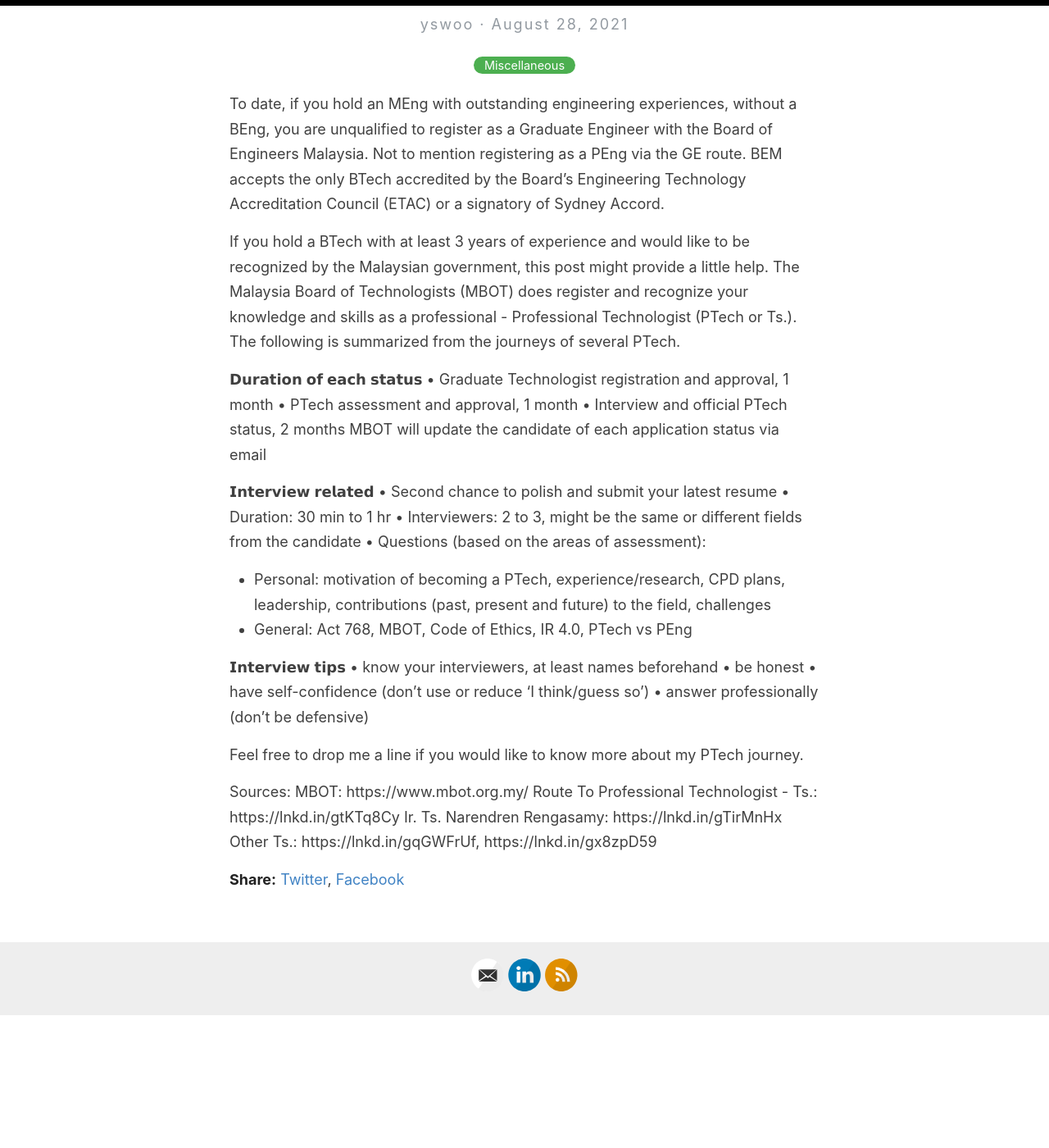
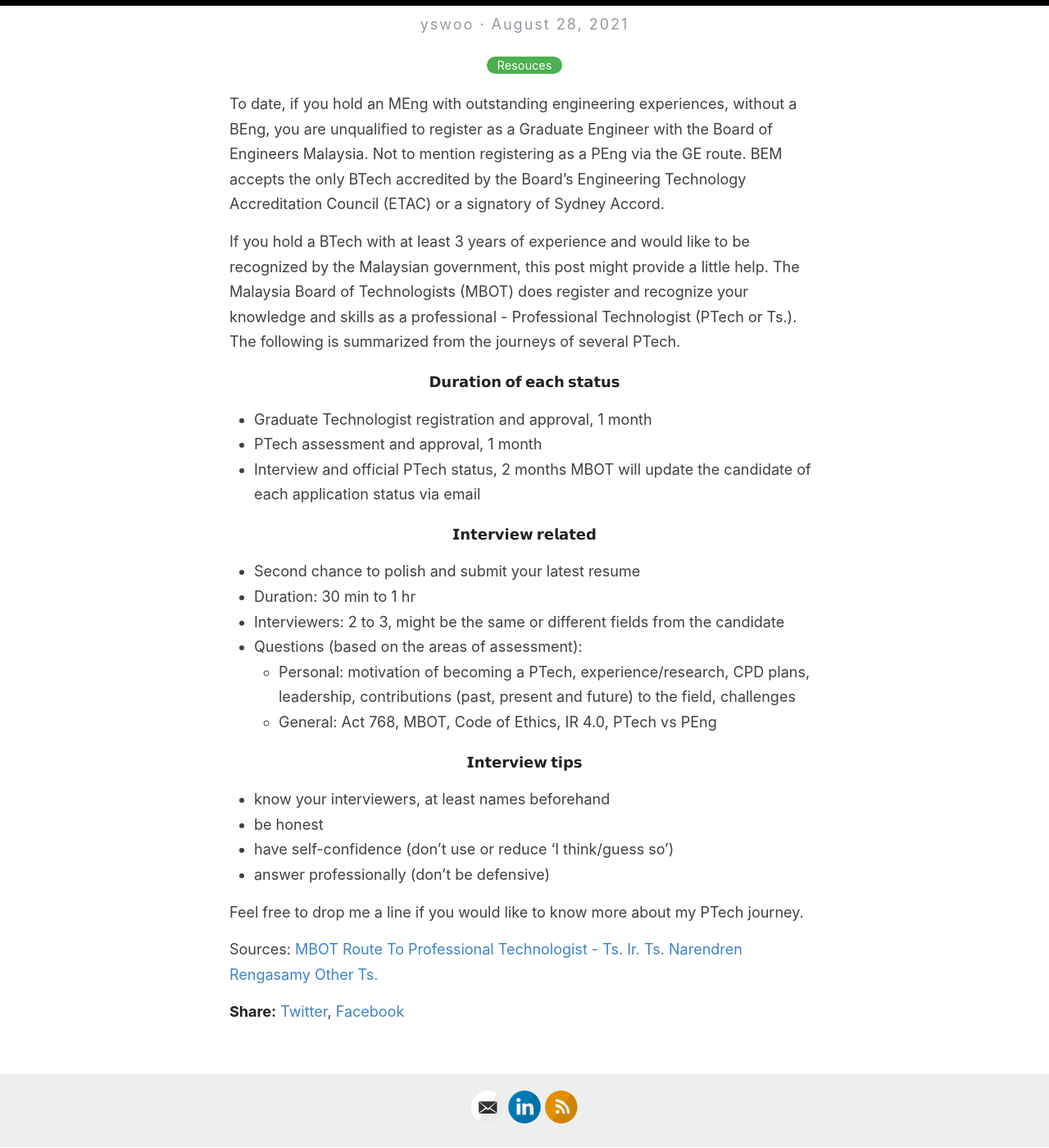
Before and after one commit to yinsanwoo/yinsanwoo.github.io, a Jekyll site: the page built from _posts/2021-08-28-PrepareForProfessionalTechnologist.md.md, in a window 1280 px wide and 1400 px high, scrolled down 230 px. Shown: the whole window at 82% size. Built offline with Jekyll 4.4.1, drawn with Linux system fonts in a browser that asks for light colours; comment, search, counter and statistics services are not loaded; before the commit the page ends 1468 px from its top, so only the background shows below that.

Commit message:
Update 2021-08-28-PrepareForProfessionalTechnologist.md.md

```diff
--- a/_posts/2021-08-28-PrepareForProfessionalTechnologist.md.md
+++ b/_posts/2021-08-28-PrepareForProfessionalTechnologist.md.md
@@ -1,37 +1,37 @@
 ---
 layout: post
 title: Prepare for Professional Technologist
-categories: Miscellaneous
+categories: Resouces
 ---
 
 To date, if you hold an MEng with outstanding engineering experiences, without a BEng, you are unqualified to register as a Graduate Engineer with the Board of Engineers Malaysia. Not to mention registering as a PEng via the GE route. BEM accepts the only BTech accredited by the Board’s Engineering Technology Accreditation Council (ETAC) or a signatory of Sydney Accord.
 
 If you hold a BTech with at least 3 years of experience and would like to be recognized by the Malaysian government, this post might provide a little help. The Malaysia Board of Technologists (MBOT) does register and recognize your knowledge and skills as a professional - Professional Technologist (PTech or Ts.). The following is summarized from the journeys of several PTech.
 
-𝗗𝘂𝗿𝗮𝘁𝗶𝗼𝗻 𝗼𝗳 𝗲𝗮𝗰𝗵 𝘀𝘁𝗮𝘁𝘂𝘀
-• Graduate Technologist registration and approval, 1 month
-• PTech assessment and approval, 1 month
-• Interview and official PTech status, 2 months
+#### 𝗗𝘂𝗿𝗮𝘁𝗶𝗼𝗻 𝗼𝗳 𝗲𝗮𝗰𝗵 𝘀𝘁𝗮𝘁𝘂𝘀
+- Graduate Technologist registration and approval, 1 month
+- PTech assessment and approval, 1 month
+- Interview and official PTech status, 2 months
 MBOT will update the candidate of each application status via email
 
-𝗜𝗻𝘁𝗲𝗿𝘃𝗶𝗲𝘄 𝗿𝗲𝗹𝗮𝘁𝗲𝗱
-• Second chance to polish and submit your latest resume
-• Duration: 30 min to 1 hr
-• Interviewers: 2 to 3, might be the same or different fields from the candidate
-• Questions (based on the areas of assessment):
+#### 𝗜𝗻𝘁𝗲𝗿𝘃𝗶𝗲𝘄 𝗿𝗲𝗹𝗮𝘁𝗲𝗱
+- Second chance to polish and submit your latest resume
+- Duration: 30 min to 1 hr
+- Interviewers: 2 to 3, might be the same or different fields from the candidate
+- Questions (based on the areas of assessment):
   - Personal: motivation of becoming a PTech, experience/research, CPD plans, leadership, contributions (past, present and future) to the field, challenges
   - General: Act 768, MBOT, Code of Ethics, IR 4.0, PTech vs PEng
 
-𝗜𝗻𝘁𝗲𝗿𝘃𝗶𝗲𝘄 𝘁𝗶𝗽𝘀
-• know your interviewers, at least names beforehand
-• be honest
-• have self-confidence (don't use or reduce 'I think/guess so')
-• answer professionally (don't be defensive)
+#### 𝗜𝗻𝘁𝗲𝗿𝘃𝗶𝗲𝘄 𝘁𝗶𝗽𝘀
+- know your interviewers, at least names beforehand
+- be honest
+- have self-confidence (don't use or reduce 'I think/guess so')
+- answer professionally (don't be defensive)
 
 Feel free to drop me a line if you would like to know more about my PTech journey.
 
 Sources:
-MBOT: https://www.mbot.org.my/
-Route To Professional Technologist - Ts.: https://lnkd.in/gtKTq8Cy
-Ir. Ts. Narendren Rengasamy: https://lnkd.in/gTirMnHx
-Other Ts.: https://lnkd.in/gqGWFrUf, https://lnkd.in/gx8zpD59
+[MBOT](https://www.mbot.org.my/)
+[Route To Professional Technologist - Ts.](https://lnkd.in/gtKTq8Cy)
+[Ir. Ts. Narendren Rengasamy](https://lnkd.in/gTirMnHx)
+[Other Ts.](https://lnkd.in/gqGWFrUf, https://lnkd.in/gx8zpD59)
```
